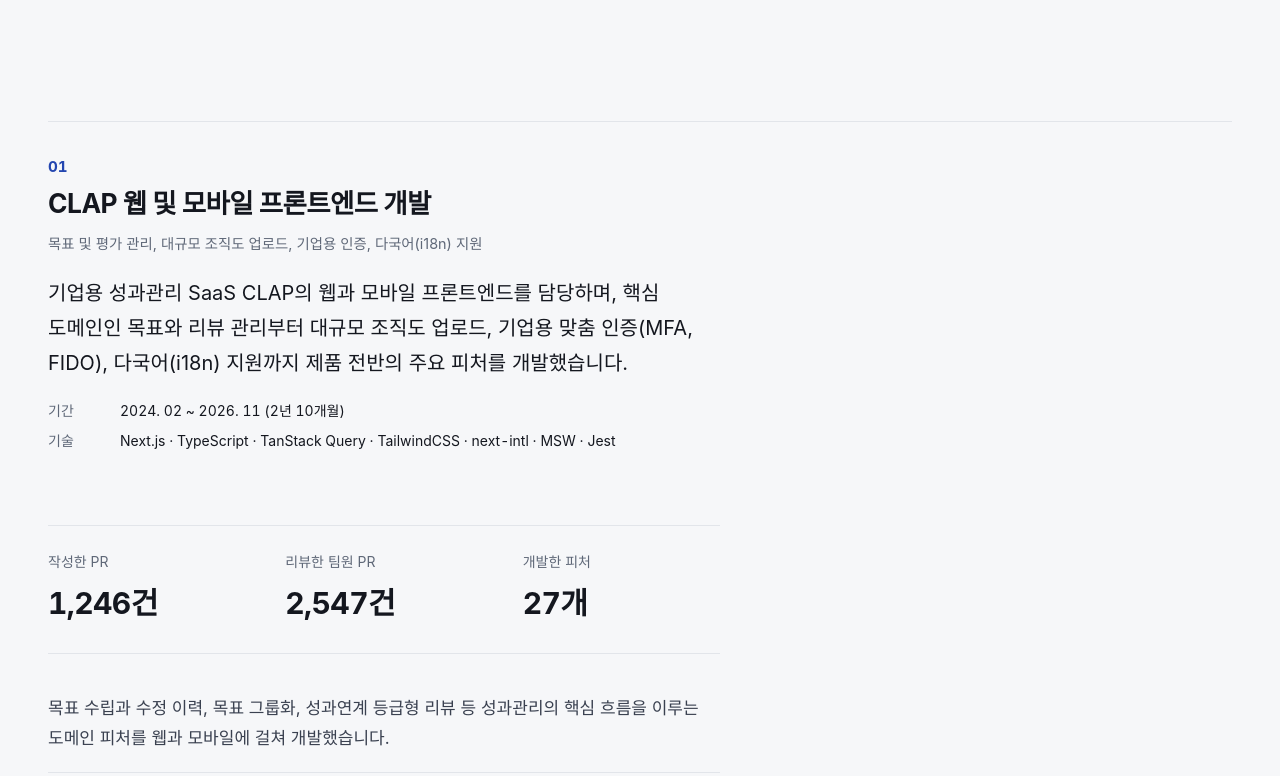
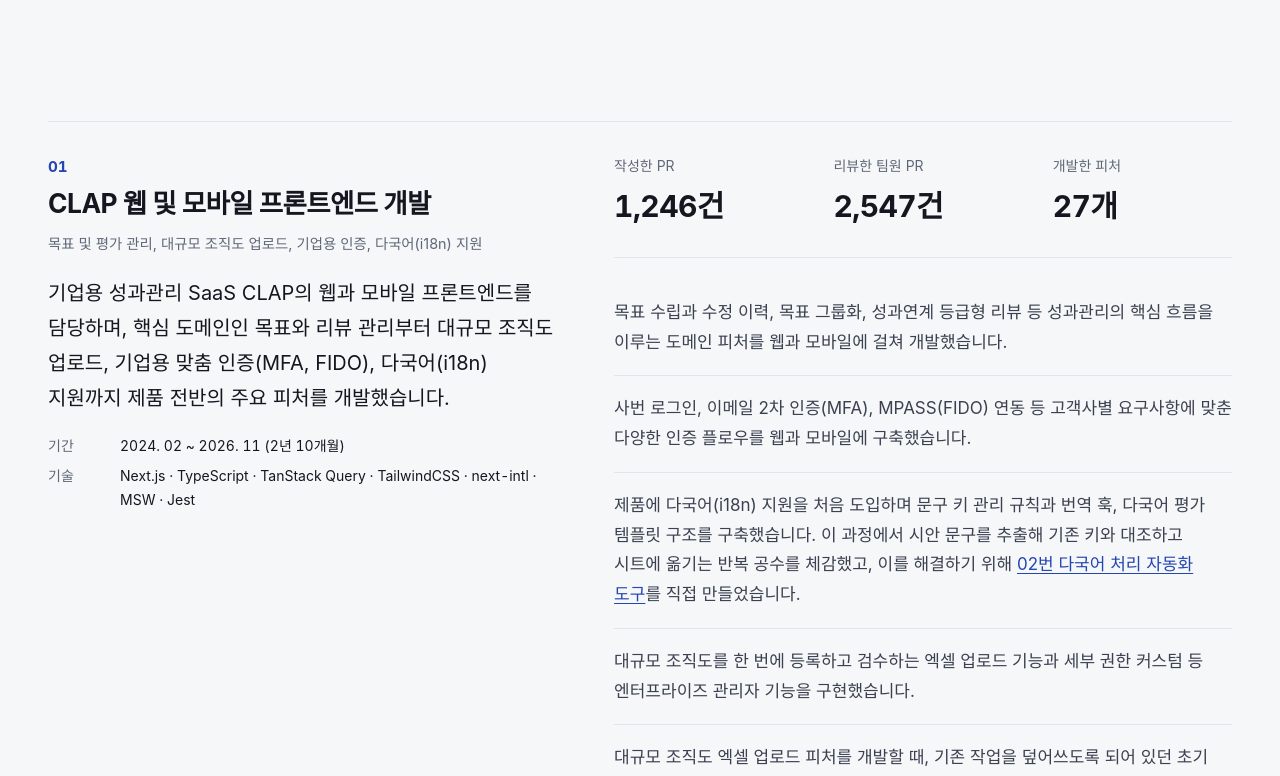
Before and after one commit to Yoonkeee/yoonkeee.github.io, a Next.js app: page /pf/ in a window 1280 px wide. Shown: the part 900-1676 px from the top of the page. Built offline with nearby package versions, Linux system fonts and the light colour scheme; a web font is replaced by a local one.

Commit message:
feat: 01을 다른 프로젝트와 같은 2열 틀에 배치

```diff
--- a/src/app/globals.css
+++ b/src/app/globals.css
@@ -35,6 +35,9 @@
   --header-h: 60px;
   --measure: 42rem;
   --gutter: clamp(20px, 5vw, 48px);
+  --text-column: minmax(0, 5fr);
+  --visual-column: minmax(0, 6fr);
+  --column-gap: clamp(40px, 4vw, 72px);
   --section-gap: clamp(96px, 12vw, 152px);
   --ease-out: cubic-bezier(0.2, 0.7, 0.2, 1);
 }
--- a/src/components/ProjectSection.module.css
+++ b/src/components/ProjectSection.module.css
@@ -1,7 +1,4 @@
 .project {
-  --text-column: minmax(0, 5fr);
-  --visual-column: minmax(0, 6fr);
-  --column-gap: clamp(40px, 4vw, 72px);
   margin-top: var(--section-gap);
 }
 
@@ -133,3 +130,29 @@ section.project {
 .story p + p {
   margin-top: 1em;
 }
+
+@media (min-width: 1024px) {
+  .editorial {
+    --head-pad: 0px;
+    display: grid;
+    grid-template-columns: var(--text-column) var(--visual-column);
+    column-gap: var(--column-gap);
+    align-items: start;
+    padding-top: var(--p-pad);
+  }
+
+  .editorial > .head {
+    position: sticky;
+    top: calc(var(--header-h) + var(--p-pad));
+  }
+
+  .editorial > .column {
+    max-width: none;
+    margin-top: 0;
+  }
+
+  .editorial .metrics {
+    padding-top: 0;
+    border-top: 0;
+  }
+}
--- a/src/components/ProjectSection.tsx
+++ b/src/components/ProjectSection.tsx
@@ -63,10 +63,10 @@ function ProjectBody({ project, head }: { project: Project; head: ReactNode }) {
   switch (project.kind) {
     case "editorial":
       return (
-        <>
+        <div className={styles.editorial}>
           {head}
           <EditorialBody project={project} />
-        </>
+        </div>
       );
     case "figure":
       return (
```
